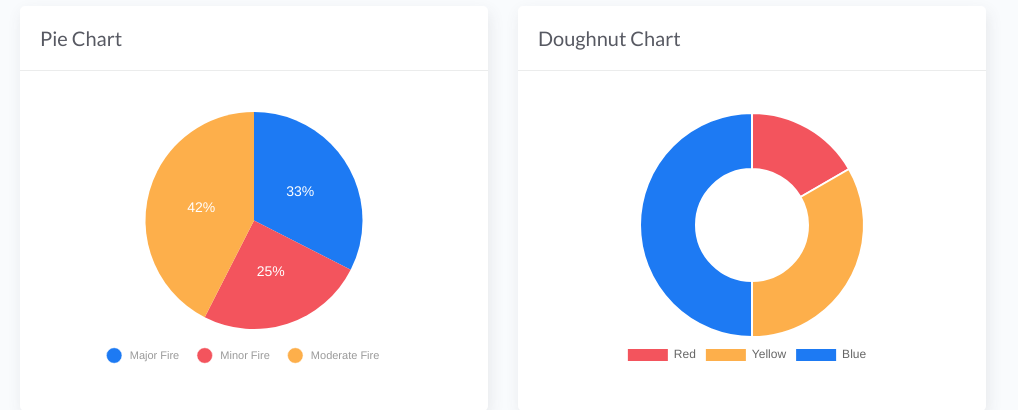
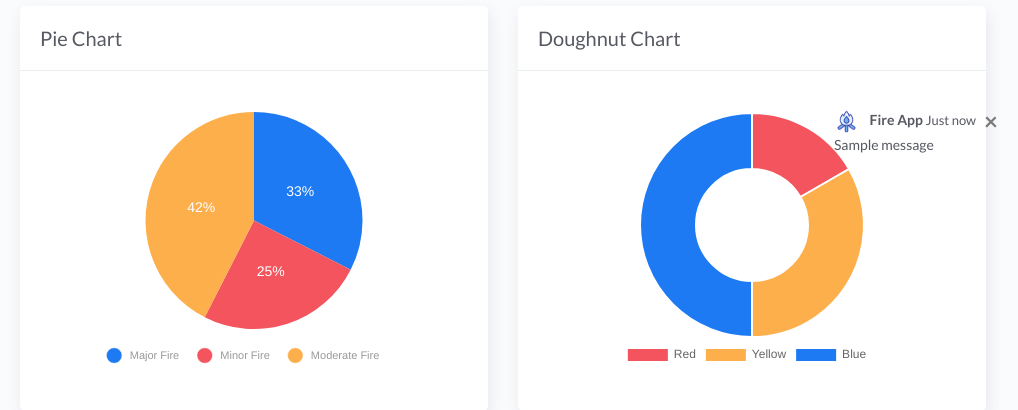
Before and after one commit to Kenjicci/fireApp, a Django app: page /dashboard_chart in a window 1280 px wide. Shown: the part 615-1025 px from the top of the page, without its empty margins (262-1280 px from the left). Run offline with Django 4.2, Linux system fonts and the light colour scheme; data comes from the database, SQL or seed files in the repository; one stand-in notice (Sample message) is shown; some libraries are stand-ins or nearby versions.

Commit message:
added template for toast and messages

```diff
--- a/projectsite/templates/base.html
+++ b/projectsite/templates/base.html
@@ -181,6 +181,8 @@
         </footer>
       </div>
     </div>
+    <!-- toast and messages-->
+     {% include "includes/message.html" %}
     <!--   Core JS Files   -->
     <script src="{% static 'js/core/jquery.3.2.1.min.js' %}"></script>
     <script src="{% static 'js/core/popper.min.js' %}"></script>
--- /dev/null
+++ b/projectsite/templates/includes/message.html
@@ -0,0 +1,41 @@
+{% load static %}
+<div
+  id="toast-container"
+  aria-live="polite"
+  aria-atomic="true"
+  style="position: fixed; bottom: 20px; right: 20px; z-index: 1050"
+>
+  <!-- Toasts will be dynamically inserted here -->
+</div>
+{% if messages %}
+<!-- Toast container -->
+<script>
+  document.addEventListener("DOMContentLoaded", function() {
+    {% for message in messages %}
+      // Create a new toast element
+      const toastHTML = `
+      <div class="toast" role="alert" style="margin-bottom: 10px; background: sky-blue;" data-delay="3000">
+          <div class="toast-header">
+            <img src="{% static 'img/bonfire.png' %}" class="rounded mr-2" style="width: 25px; height: 25px;"alt="logo">
+            <strong class="mr-auto">Fire App</strong>
+            <small>Just now</small>
+            <button type="button" class="ml-2 mb-1 close btn-close" data-bs-dismiss="toast" aria-label="Close">
+              <span aria-hidden="true">&times;</span>
+            </button>
+          </div>
+          <div class="toast-body">
+            {{ message|escapejs }}
+          </div>
+        </div>`;
+
+      // Append the toast to the toast container
+      document.getElementById('toast-container').insertAdjacentHTML('beforeend', toastHTML);
+
+      // Initialize and show the toast
+      const toastElement = document.getElementById('toast-container').lastElementChild;
+      const toast = new bootstrap.Toast(toastElement);
+      toast.show();
+    {% endfor %}
+  });
+</script>
+{% endif %}
```
Also changed, not shown: projectsite/static/img/bonfire.png (added).
